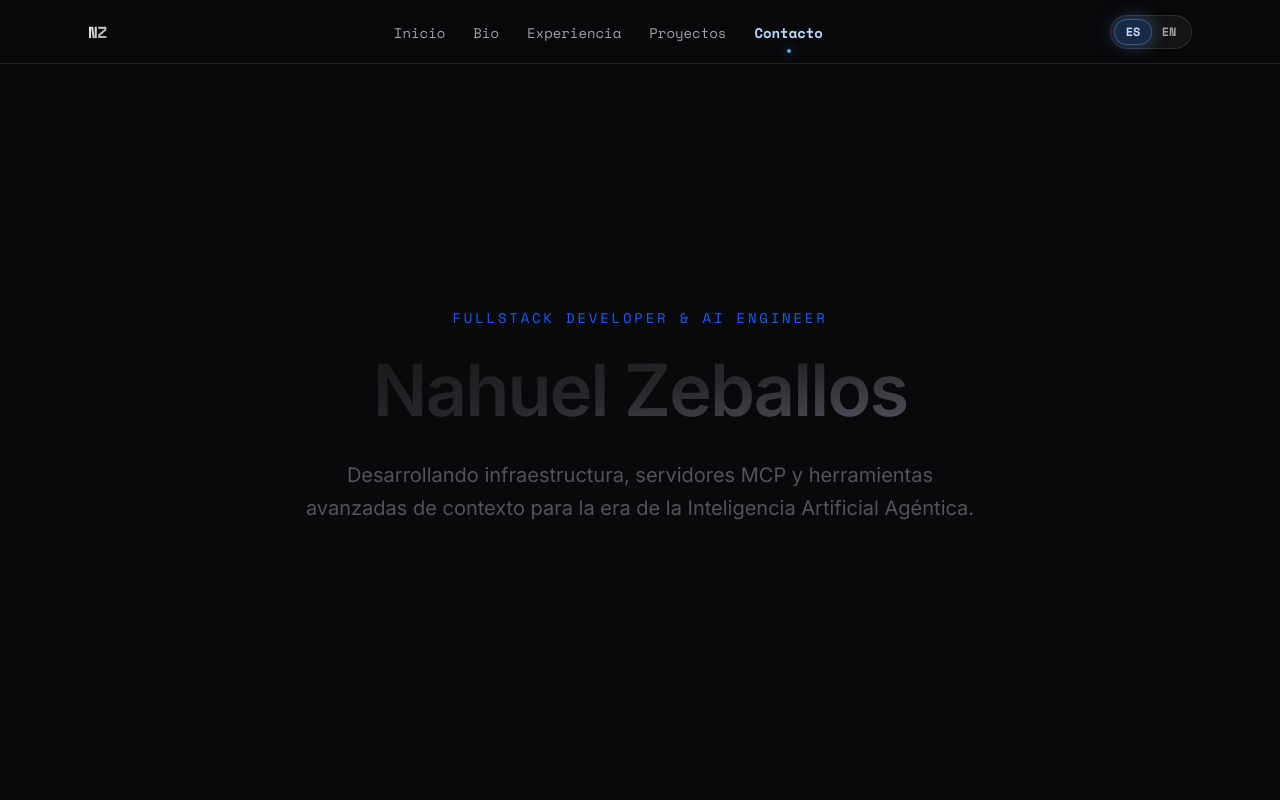
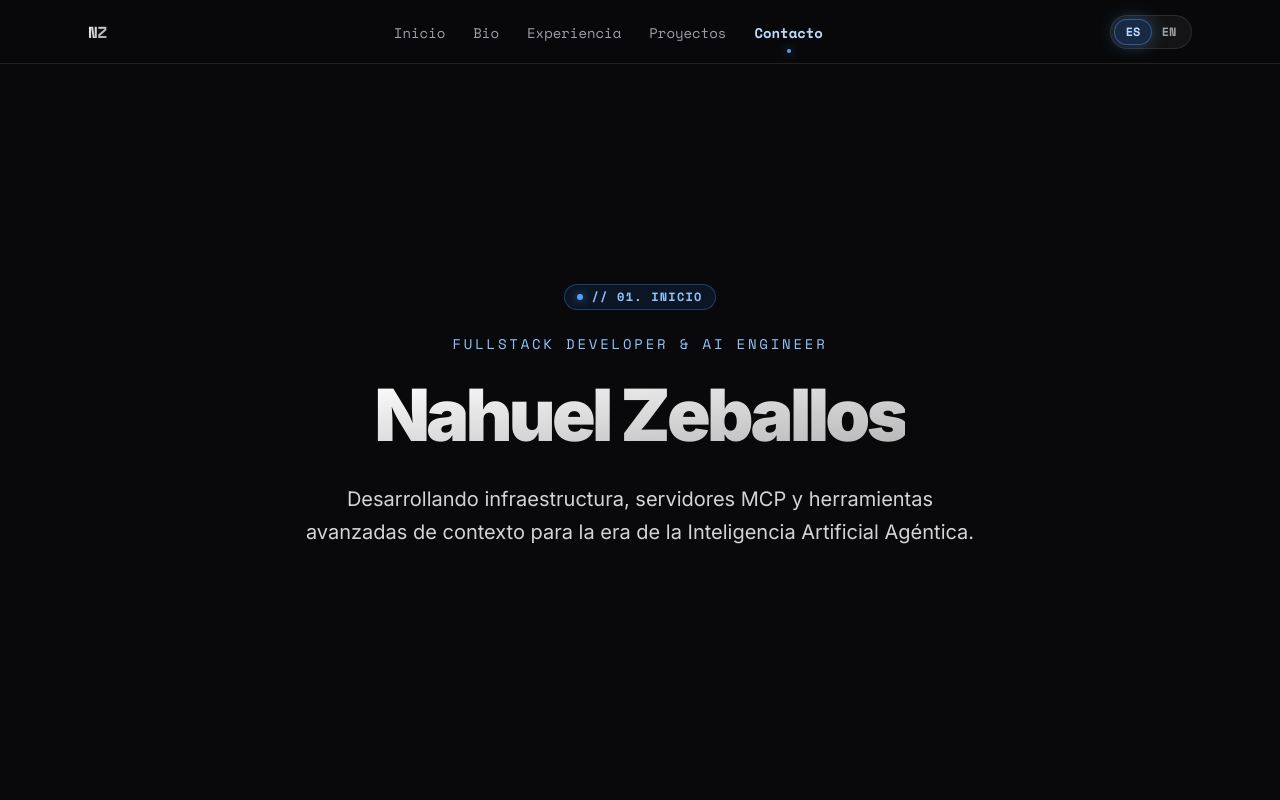
Before and after one commit to nushey/portfolio, a React (Vite) app: page / in a window 1280 px wide. Shown: the top 800 px of the page. Built offline with nearby package versions, Linux system fonts and the light colour scheme.

Commit message:
feat(portfolio-visual-refinement): dark high-impact hero with mono kicker and clip-path name reveal

```diff
--- a/src/components/Hero.jsx
+++ b/src/components/Hero.jsx
@@ -1,9 +1,10 @@
 import { useLanguage } from '../i18n/LanguageContext.jsx'
 
-// Landing section (`#inicio`). Single-column focal layout with large typography
-// and generous whitespace per the minimal-moderno aesthetic. All visible copy
-// resolves through the i18n `t` accessor. The subtle entrance fade is driven by
-// a Tailwind animation that the global `prefers-reduced-motion` block disables.
+// Landing section (`#inicio`). Dark, high-impact focal layout: a mono kicker, the
+// name set in a heavy gradient typeface revealed with a clip-path wipe over a soft
+// accent glow, then the role and tagline. All visible copy resolves through the
+// i18n `t` accessor. Every entrance is gated behind `motion-safe:` so the global
+// reduced-motion block leaves the content fully painted and static.
 export default function Hero() {
   const { t } = useLanguage()
 
@@ -13,18 +14,33 @@ export default function Hero() {
       aria-labelledby="hero-title"
       className="relative mx-auto flex min-h-[88vh] w-full max-w-5xl flex-col items-center justify-center px-6 py-24 text-center"
     >
-      <p className="mb-6 font-mono text-sm font-medium uppercase tracking-[0.2em] text-blue-600 motion-safe:animate-fade-in">
+      <p className="mb-6 inline-flex items-center gap-2 rounded-full border border-blue-400/30 bg-blue-500/10 px-3 py-1 font-mono text-xs font-semibold uppercase tracking-widest text-blue-300 motion-safe:animate-fade-in">
+        <span
+          aria-hidden="true"
+          className="h-1.5 w-1.5 rounded-full bg-blue-400 shadow-[0_0_10px_rgba(96,165,250,0.8)]"
+        />
+        {t('hero.kicker')}
+      </p>
+
+      <p className="mb-6 font-mono text-sm font-medium uppercase tracking-[0.2em] text-blue-300 motion-safe:animate-fade-in">
         {t('hero.subtitle')}
       </p>
 
-      <h1
-        id="hero-title"
-        className="bg-gradient-to-br from-zinc-900 via-zinc-800 to-zinc-600 bg-clip-text text-5xl font-semibold leading-[1.05] tracking-tight text-transparent motion-safe:animate-fade-in-up sm:text-7xl"
-      >
-        {t('hero.title')}
-      </h1>
+      <div className="relative">
+        {/* Soft accent glow behind the name. */}
+        <div
+          aria-hidden="true"
+          className="pointer-events-none absolute inset-0 -z-10 bg-[radial-gradient(40rem_18rem_at_center,rgba(96,165,250,0.18),transparent_70%)] blur-2xl"
+        />
+        <h1
+          id="hero-title"
+          className="bg-gradient-to-br from-white to-white/70 bg-clip-text text-5xl font-black leading-[1.02] tracking-tighter text-transparent motion-safe:animate-hero-reveal sm:text-7xl"
+        >
+          {t('hero.title')}
+        </h1>
+      </div>
 
-      <p className="mt-8 max-w-2xl text-lg leading-relaxed text-zinc-600 motion-safe:animate-fade-in-up sm:text-xl">
+      <p className="mt-8 max-w-2xl text-lg leading-relaxed text-zinc-300 motion-safe:animate-fade-in-up sm:text-xl">
         {t('hero.tagline')}
       </p>
     </section>
--- a/src/i18n/translations.js
+++ b/src/i18n/translations.js
@@ -23,6 +23,7 @@ export const translations = {
       close: 'Cerrar menú',
     },
     hero: {
+      kicker: '// 01. INICIO',
       title: 'Nahuel Zeballos',
       subtitle: 'Fullstack Developer & AI Engineer',
       tagline:
@@ -136,6 +137,7 @@ export const translations = {
       close: 'Close menu',
     },
     hero: {
+      kicker: '// 01. HOME',
       title: 'Nahuel Zeballos',
       subtitle: 'Fullstack Developer & AI Engineer',
       tagline:
```
